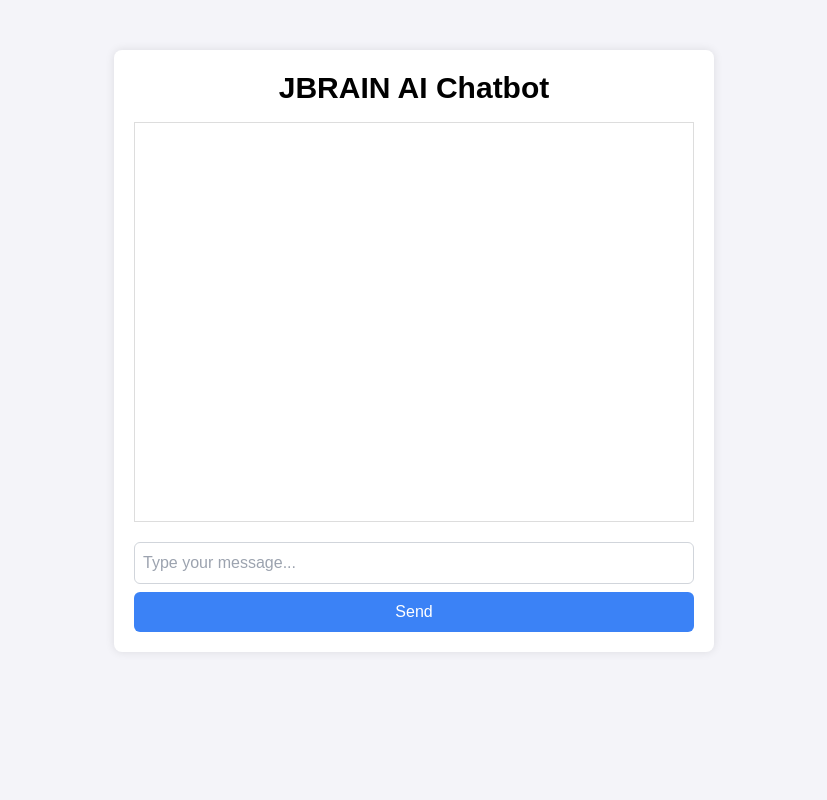
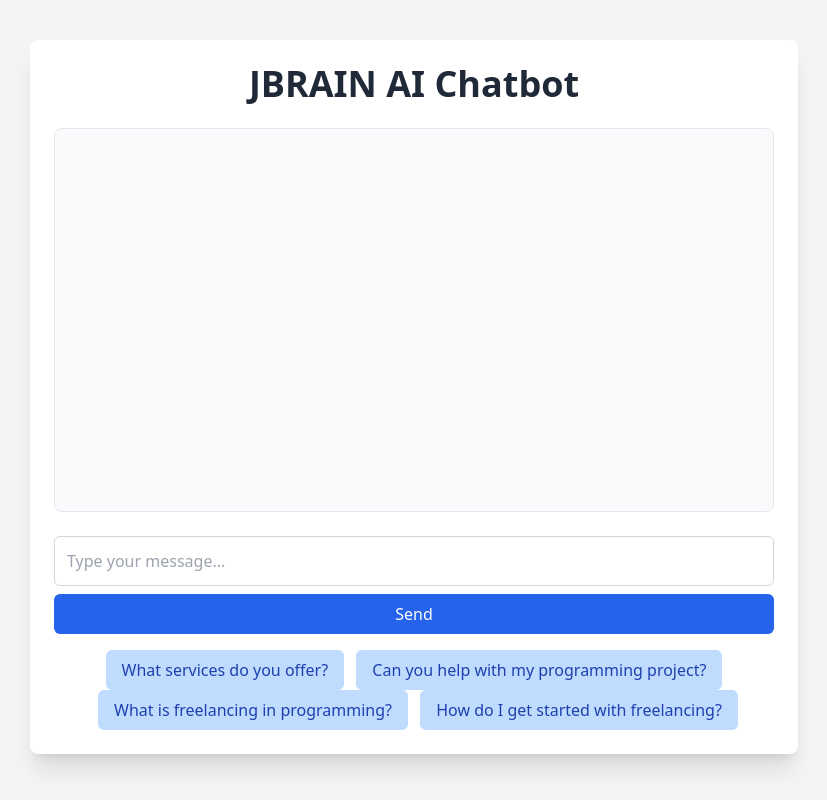
Before and after one commit to anderson895/JBRAINAI, a Flask app: page / in a window 1280 px wide. Shown: the whole page, without its empty margins (226-1053 px from the left). Run offline with Flask 3, Linux system fonts and the light colour scheme; parts of the project's set-up code (start-up, migrations or seed data) failed here and were passed over; some libraries are stand-ins or nearby versions.

Commit message:
UI design

```diff
--- a/app.py
+++ b/app.py
@@ -31,10 +31,29 @@ def home():
 def chat():
     user_input = request.json.get("message")
 
-    # Predict the response using the trained model
-    predicted_response = model.predict([user_input])[0]
+    if not user_input:
+        return jsonify({"error": "No message provided"}), 400  # Return an error if no message is provided
 
-    return jsonify({"response": predicted_response})
+    # Check if the question is about the e-commerce project
+    if "ecommerce project" in user_input.lower():
+        response = {
+            "response": '''
+                <img src="https://github.com/user-attachments/assets/eb048ca0-6acc-42da-8596-8ece266d3b64" alt="E-commerce Sample Project" />
+            '''
+        }
+    # Check if the question is about programming languages
+    elif "programming languages" in user_input.lower():
+        response = {
+            "response": '''
+                <img width="325" align="center" src="https://github-readme-stats-salesp07.vercel.app/api/top-langs/?username=anderson895&hide=HTML&langs_count=8&layout=compact&theme=react&border_radius=10&size_weight=0.5&count_weight=0.5&exclude_repo=github-readme-stats" alt="top langs" />
+            '''
+        }
+    else:
+        # Use the trained model for other questions
+        predicted_response = model.predict([user_input])[0]
+        response = {"response": predicted_response}
+
+    return jsonify(response)
 
 if __name__ == "__main__":
       app.run(host="0.0.0.0", port=5001)
--- a/data.csv
+++ b/data.csv
@@ -1,21 +1,23 @@
 Question,Category,Answer
 Hello,Greeting,Hi! How can I assist you today?
 Hi,Greeting,Hello! How can I help you with your programming needs?
-whats your name ?,Question,"I am JBRAIN, developed by Joshua Padilla."
+What's your name?,Question,"I am JBRAIN, developed by Joshua Padilla."
 How are you?,Greeting,"I'm doing great, thank you for asking! How can I assist you?"
 What services do you offer?,Services,"I offer a variety of programming services including web development, mobile app development, and custom software solutions."
 Can you help me with my programming project?,Services,"Of course! Let me know the details of your project, and I'll be happy to assist you."
 What is freelancing in programming?,Freelancing,"Freelancing in programming means working on projects independently, often for multiple clients, without being tied to a single employer."
-How can I contact you?,Contact,You can contact me through email or messaging apps. Feel free to reach out anytime.
-Do you offer free consultations?,Consultation,I offer free initial consultations where we can discuss your project and how I can assist you.
+How can I contact you?,Contact,"You can contact me through email or messaging apps. Feel free to reach out anytime."
+Do you offer free consultations?,Consultation,"I offer free initial consultations where we can discuss your project and how I can assist you."
 What are your working hours?,Working Hours,"I am available for consultation and work from Monday to Friday, 9 AM to 6 PM."
 What programming languages do you specialize in?,Languages,"I specialize in languages such as Python, JavaScript, C++, and PHP."
 How do I get started with freelancing in programming?,Getting Started,"You can start by building a portfolio, joining freelancing platforms, and networking with potential clients."
 How do I set my hourly rate?,Pricing,"Your hourly rate depends on your skills, experience, and the complexity of the projects you work on. Research market rates to find a competitive price."
 Do you provide project estimates?,Services,"Yes, I provide project estimates based on the requirements and scope of work. Feel free to share the project details for a quote."
 What is your experience in software development?,Experience,"I have over X years of experience working on various software development projects, including web and mobile apps."
-How do I communicate with clients during a project?,Communication,"I typically communicate via email, messaging apps, and video calls to ensure regular updates and clear understanding of project requirements."
+How do I communicate with clients during a project?,Communication,"I typically communicate via email, messaging apps, and video calls to ensure regular updates and a clear understanding of project requirements."
 Can you help with bug fixes in my code?,Services,"Yes, I can help debug and fix issues in your code. Provide the details, and I'll assist in resolving the problem."
-What is your payment method?,Payments,"I accept payments through PayPal, bank transfers, or other online payment methods depending on the client’s preference."
+What is your payment method?,Payments,"I accept payments through Gcash, bank transfers, or other online payment methods depending on the client."
 Do you work with international clients?,Clients,"Yes, I work with clients from around the world. I have experience collaborating with clients in different time zones."
 Can you provide references from past clients?,References,"Yes, I can provide references upon request. Just let me know if you'd like to see examples of past work or testimonials."
+Where can we find your developer?,Communication,"Go to this link and message this account: https://web.facebook.com/joshuapadilla895."
+May I see your sample project for ecommerce?,Question,"Here's my sample project on e-commerce."
--- a/templates/index.html
+++ b/templates/index.html
@@ -7,56 +7,41 @@
     <!-- Tailwind CSS via CDN -->
     <script src="https://cdn.tailwindcss.com"></script>
     <script src="https://code.jquery.com/jquery-3.6.0.min.js"></script>
-    <style>
-        body {
-            font-family: 'Arial', sans-serif;
-            background-color: #f4f4f9;
-        }
-        .chat-container {
-            max-width: 600px;
-            margin: 50px auto;
-            padding: 20px;
-            background: white;
-            border-radius: 8px;
-            box-shadow: 0 0 10px rgba(0, 0, 0, 0.1);
-        }
-        .chat-box {
-            height: 400px;
-            overflow-y: auto;
-            border: 1px solid #ddd;
-            padding: 10px;
-            margin-bottom: 20px;
-        }
-        .chat-message {
-            margin-bottom: 15px;
-        }
-        .chat-message.bot {
-            text-align: left;
-        }
-        .chat-message.user {
-            text-align: right;
-        }
-    </style>
 </head>
-<body>
+<body class="bg-gray-100 font-sans">
 
-<div class="chat-container">
-    <h1 class="text-3xl font-bold text-center mb-4">JBRAIN AI Chatbot</h1>
+<div class="max-w-3xl mx-auto p-6 bg-white rounded-lg shadow-xl mt-10">
+    <h1 class="text-4xl font-semibold text-center text-gray-800 mb-6">JBRAIN AI Chatbot</h1>
 
     <!-- Chat box -->
-    <div id="chat-box" class="chat-box">
+    <div id="chat-box" class="h-96 overflow-y-auto bg-gray-50 p-4 mb-6 rounded-lg border border-gray-200">
         <!-- Messages will be displayed here -->
     </div>
 
     <!-- User input -->
-    <input type="text" id="user-input" class="w-full p-2 rounded-md border border-gray-300" placeholder="Type your message..." />
-    <button id="send-btn" class="w-full bg-blue-500 text-white p-2 rounded-md mt-2">Send</button>
+    <div class="flex flex-col space-y-2">
+        <input type="text" id="user-input" class="w-full p-3 rounded-md border border-gray-300 focus:outline-none focus:ring-2 focus:ring-blue-500" placeholder="Type your message..." />
+        <button id="send-btn" class="w-full bg-blue-600 text-white py-2 rounded-md hover:bg-blue-700 transition duration-200">Send</button>
+    </div>
+
+    <!-- Suggestions -->
+    <div class="mt-4 space-x-2 text-center">
+        <button class="suggestion-btn bg-blue-200 hover:bg-blue-300 text-blue-800 py-2 px-4 rounded-md" data-suggestion="What services do you offer?">What services do you offer?</button>
+        <button class="suggestion-btn bg-blue-200 hover:bg-blue-300 text-blue-800 py-2 px-4 rounded-md" data-suggestion="Can you help with my programming project?">Can you help with my programming project?</button>
+        <button class="suggestion-btn bg-blue-200 hover:bg-blue-300 text-blue-800 py-2 px-4 rounded-md" data-suggestion="What is freelancing in programming?">What is freelancing in programming?</button>
+        <button class="suggestion-btn bg-blue-200 hover:bg-blue-300 text-blue-800 py-2 px-4 rounded-md" data-suggestion="How do I get started with freelancing?">How do I get started with freelancing?</button>
+    </div>
 </div>
 
 <script>
     // Function to append messages to the chat box
     function appendMessage(message, type) {
-        const messageDiv = $('<div>').addClass('chat-message').addClass(type).text(message);
+        const messageDiv = $('<div>').addClass('chat-message').addClass(type).addClass('mb-4').text(message);
+        if (type === 'user') {
+            messageDiv.addClass('text-right text-blue-600 font-semibold');
+        } else {
+            messageDiv.addClass('text-left text-gray-700');
+        }
         $('#chat-box').append(messageDiv);
         $('#chat-box').scrollTop($('#chat-box')[0].scrollHeight); // Scroll to the latest message
     }
@@ -77,7 +62,13 @@
                 data: JSON.stringify({ message: userMessage }),
                 success: function(data) {
                     const botResponse = data.response;
-                    appendMessage(botResponse, 'bot');
+
+                    // If the response contains an <img> tag, append it as HTML
+                    if (botResponse.includes('<img')) {
+                        $('#chat-box').append($(botResponse));
+                    } else {
+                        appendMessage(botResponse, 'bot');
+                    }
                 },
                 error: function(error) {
                     console.error('Error:', error);
@@ -93,6 +84,13 @@
             $('#send-btn').click();
         }
     });
+
+    // Handle suggestion buttons click
+    $('.suggestion-btn').on('click', function() {
+        const suggestion = $(this).data('suggestion');
+        $('#user-input').val(suggestion); // Set the suggestion in the input field
+        $('#send-btn').click(); // Trigger the send button click
+    });
 </script>
 
 </body>
```
